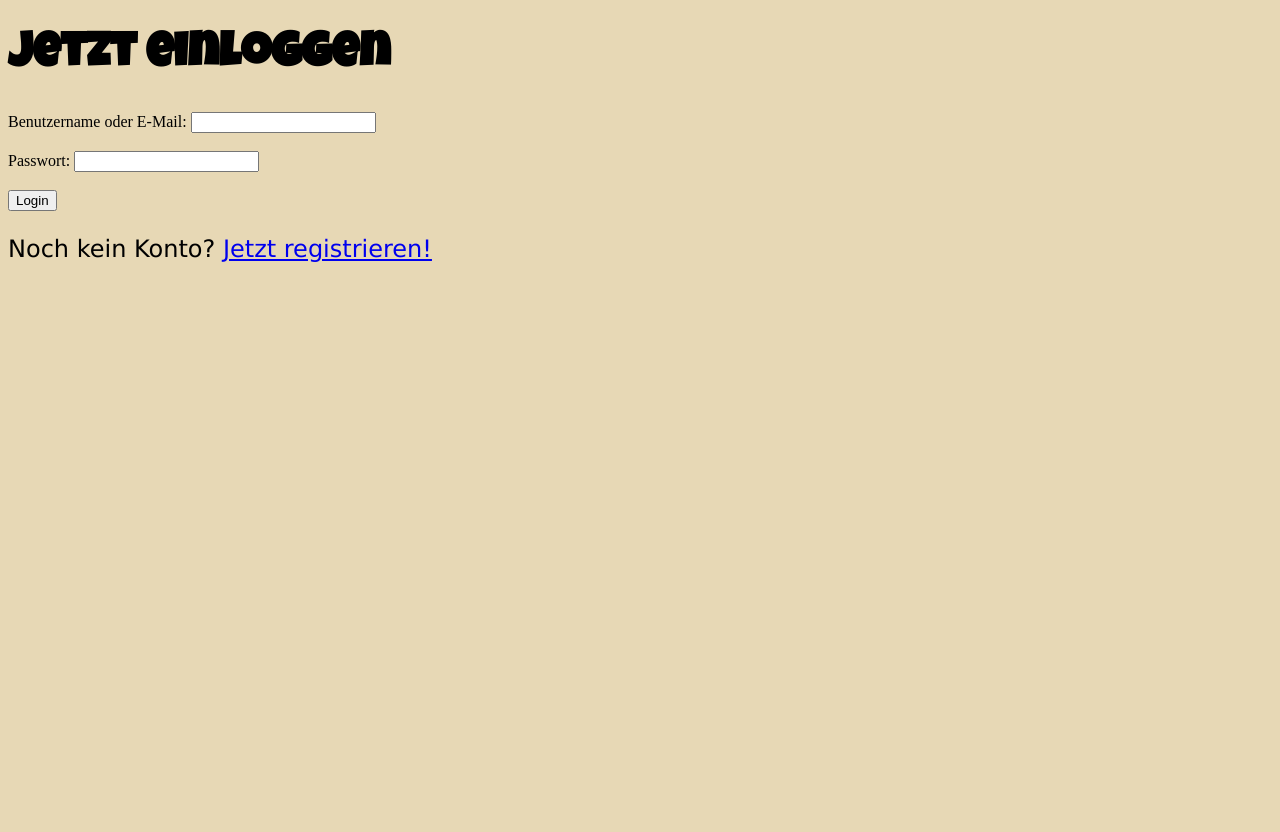
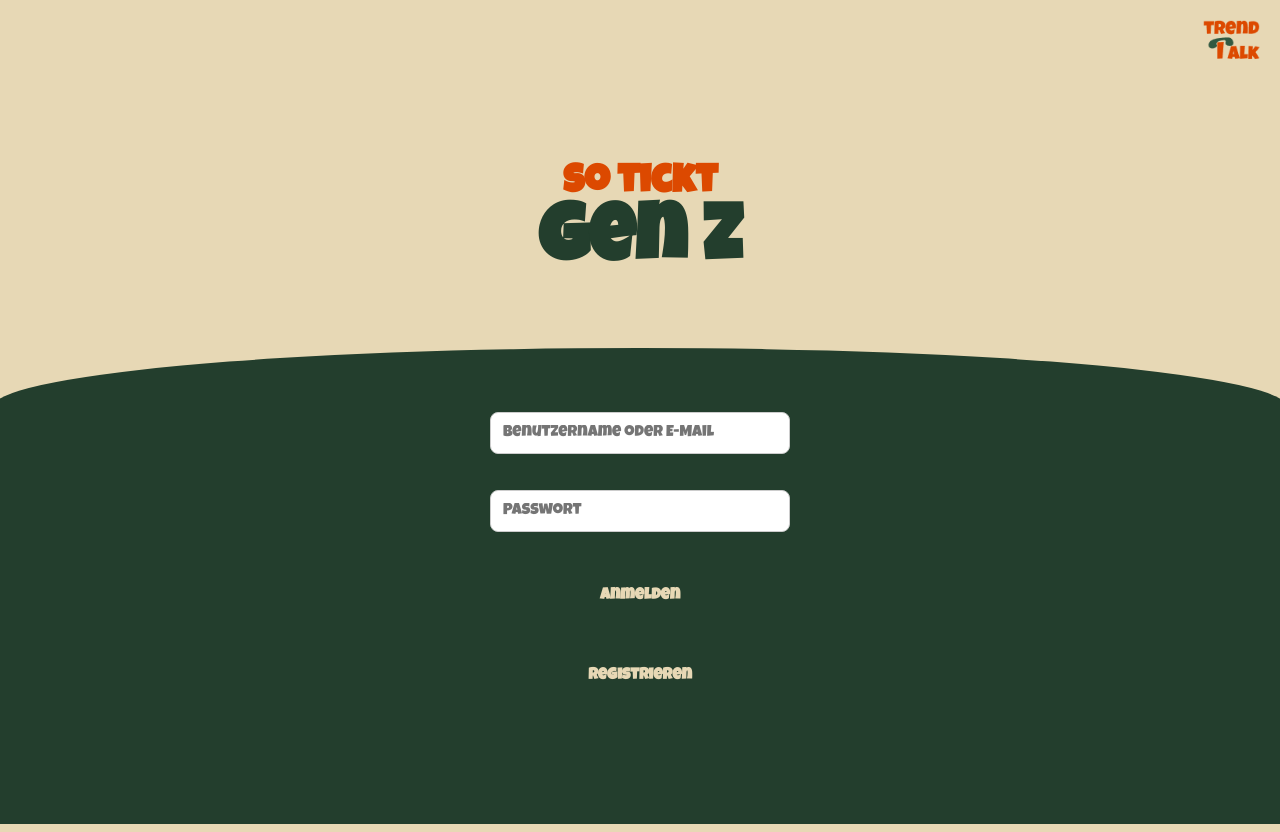
Before and after one commit to Suenaf/Gen-Z, a PHP site: page /login.html in a window 1280 px wide. Before the commit the page ends 262 px from the top, so only its background shows below. Run offline with PHP 8.4, Linux system fonts and the light colour scheme; some web fonts are replaced.

Commit message:
Login.css gemacht

```diff
--- a/css/login.css
+++ b/css/login.css
@@ -0,0 +1,101 @@
+.headline {
+    text-align: center;
+    margin-bottom: 2rem;
+    line-height: 1;
+    padding-top: 6%; /* Abstand von oben in Prozent der Viewport-Höhe */
+  }
+
+  .headline h2 {
+    font-size: 2.5rem;
+    color: #DC4900;
+    margin: 0;
+  }
+
+  .headline h1 {
+    font-size: 5rem;
+    color: #233E2D;
+    margin: 0;
+  }
+
+  .center-wrapper {
+    display: flex;
+    flex-direction: column;
+    align-items: center;   /* horizontal zentrieren */
+    justify-content: center;
+    text-align: center;    /* Textinhalt ebenfalls zentrieren */
+    padding-top: 10vh;     /* vertikaler Abstand von oben */
+}
+
+form {
+    display: flex;
+    flex-direction: column;
+    align-items: center;
+    width: 100%;
+}
+
+input {
+    padding: 0.75rem;
+    width: 100%;
+    max-width: 300px;
+    font-size: 1rem;
+    border: 1px solid #ccc;
+    border-radius: 8px;
+    box-sizing: border-box;
+    font-family: 'LuckiestGuy', sans-serif;
+}
+
+button[type="submit"] {
+    all: unset; /* entfernt alle Browser-Standardstyles */
+    display: inline-block;
+    font-size: 1rem;
+    font-weight: bold;
+    font-family: 'LuckiestGuy', sans-serif;
+    color: #E7D8B5;
+    cursor: pointer;
+    padding: 1rem 2rem;
+    line-height: 1.5rem;
+    border-radius: 0.5rem;    /* für Touch-Feedback */
+    text-align: center;
+    transition: background 0.2s ease;
+  }
+
+  button[type="submit"]:hover,
+  button[type="submit"]:focus {
+    background-color: rgba(231, 216, 181, 0.2); /* leichtes Feedback beim Hover/Focus */
+    outline: 2px solid #E7D8B5; /* Sichtbare Umrandung für Tastaturnutzer */
+    outline-offset: 4px;
+  }
+
+  a.text-button,
+  a.text-button:visited {
+    display: inline-block;
+    font-size: 1rem;
+    font-weight: bold;
+    font-family: 'LuckiestGuy', sans-serif;
+    color: #E7D8B5;
+    text-decoration: none;
+    padding: 1rem 2rem;
+    line-height: 1.5rem;
+    border-radius: 0.5rem;
+    cursor: pointer;
+    transition: background 0.2s ease;
+  }
+
+  a.text-button:hover,
+  a.text-button:focus {
+    background-color: rgba(231, 216, 181, 0.2);
+    outline: 2px solid #E7D8B5;
+    outline-offset: 4px;
+  }
+
+  .form-section {
+    background-color: #233E2D;
+    width: 100%;
+    padding: 4rem 1rem 6rem 1rem;
+    display: flex;
+    justify-content: center;
+
+border-top-left-radius: 100% 120px;
+border-top-right-radius: 100% 120px;
+    margin-top: 2rem;
+  }
--- a/css/style.css
+++ b/css/style.css
@@ -10,18 +10,18 @@
 
 h1 {
     font-family: 'LuckiestGuy';
-    font-size: 3rem;
+    font-size: 5rem;
     color: black;
 }
 
 h2 {
     font-family: 'LuckiestGuy';
-    font-size: 2rem;
+    font-size: 2.5rem;
     color: black;
 }
 h3 {
     font-family: 'LuckiestGuy';
-    font-size: 1.5rem;
+    font-size: 1rem;
     color: black;
 }
 
@@ -34,3 +34,14 @@ p {
 body {
     background-color:#E7D8B5;
 }
+
+.logo-container {
+    position: absolute;
+    top: 20px;
+    right: 20px;
+}
+
+.logo {
+    height: 50px; /* oder gewünschte Höhe */
+    width: auto;
+}
--- a/login.html
+++ b/login.html
@@ -9,24 +9,30 @@
     <link rel="stylesheet" href="css/login.css">
 </head>
 <body>
-    <h1>Jetzt einloggen</h1>
+    <div class="logo-container">
+        <img src="images/logo.png" alt="Logo" class="logo" />
+    </div>
 
-    <form id="loginForm" action="">
+    <main class="center-wrapper">
+        <div class="headline">
+            <h2>so tickt</h2>
+            <h1>gen z</h1>
+        </div>
 
-        <label for="username-email">Benutzername oder E-Mail:</label>
-        <input id="username-email" type="text">
-        <br />
-        <br />
+        <div class="form-section">
+            <form id="loginForm" action="">
+                <input id="username-email" type="text" placeholder="Benutzername oder E-Mail">
+                <br /><br />
 
-        <label for="password">Passwort:</label>
-        <input id="password" type="password">
-        <br />
-        <br />
+                <input id="password" type="password" placeholder="Passwort">
+                <br /><br />
 
-        <button type="submit">Login</button>
+                <button type="submit">anmelden</button>
 
-        <p>Noch kein Konto? <a href="register.html">Jetzt registrieren!</a></p>
-    </form>
+                <p><a href="register.html" class="text-button">registrieren</a></p>
+            </form>
+        </div>
+    </main>
 
     <script src="js/login.js"></script>
 </body>
```
Also changed, not shown: images/logo.png (added).
